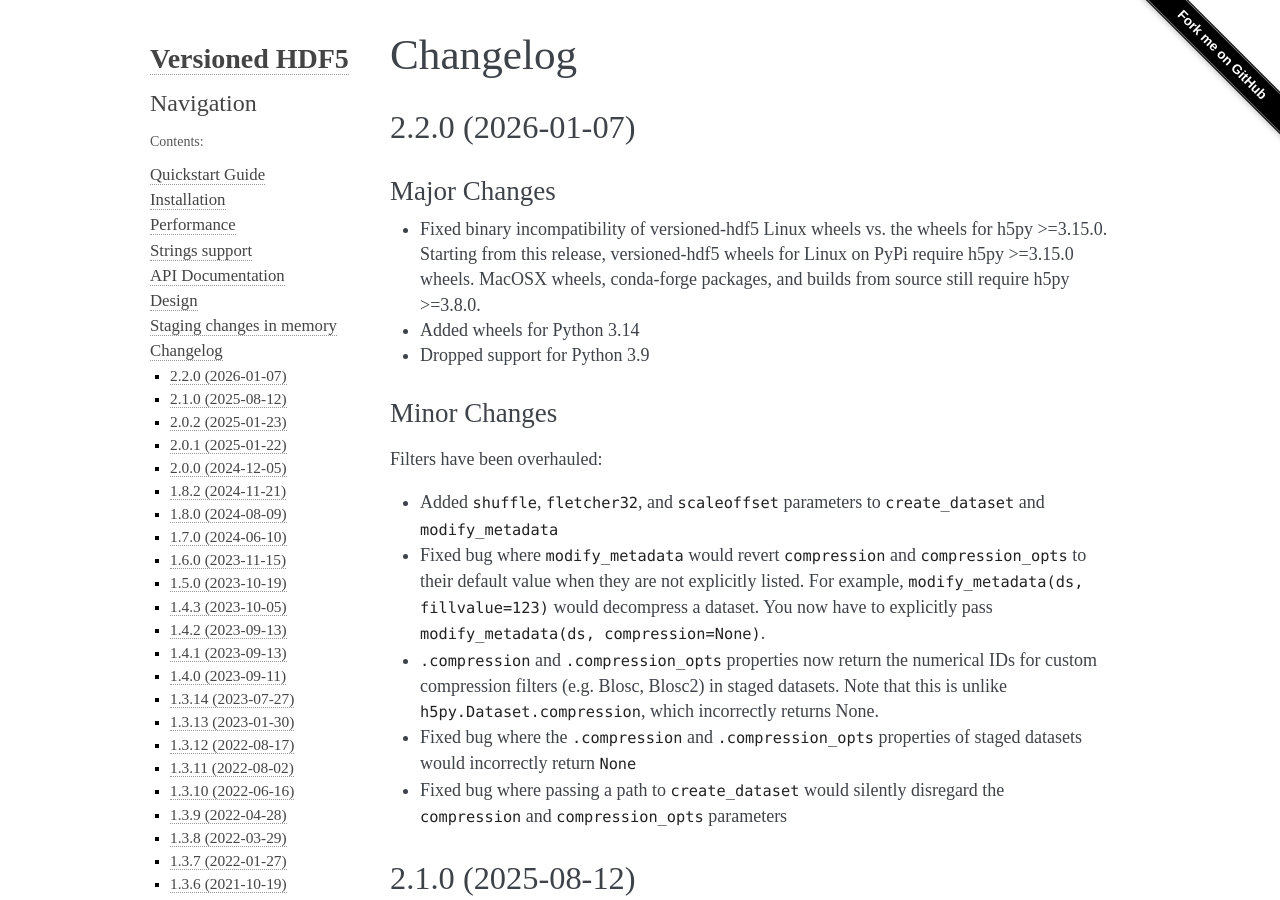
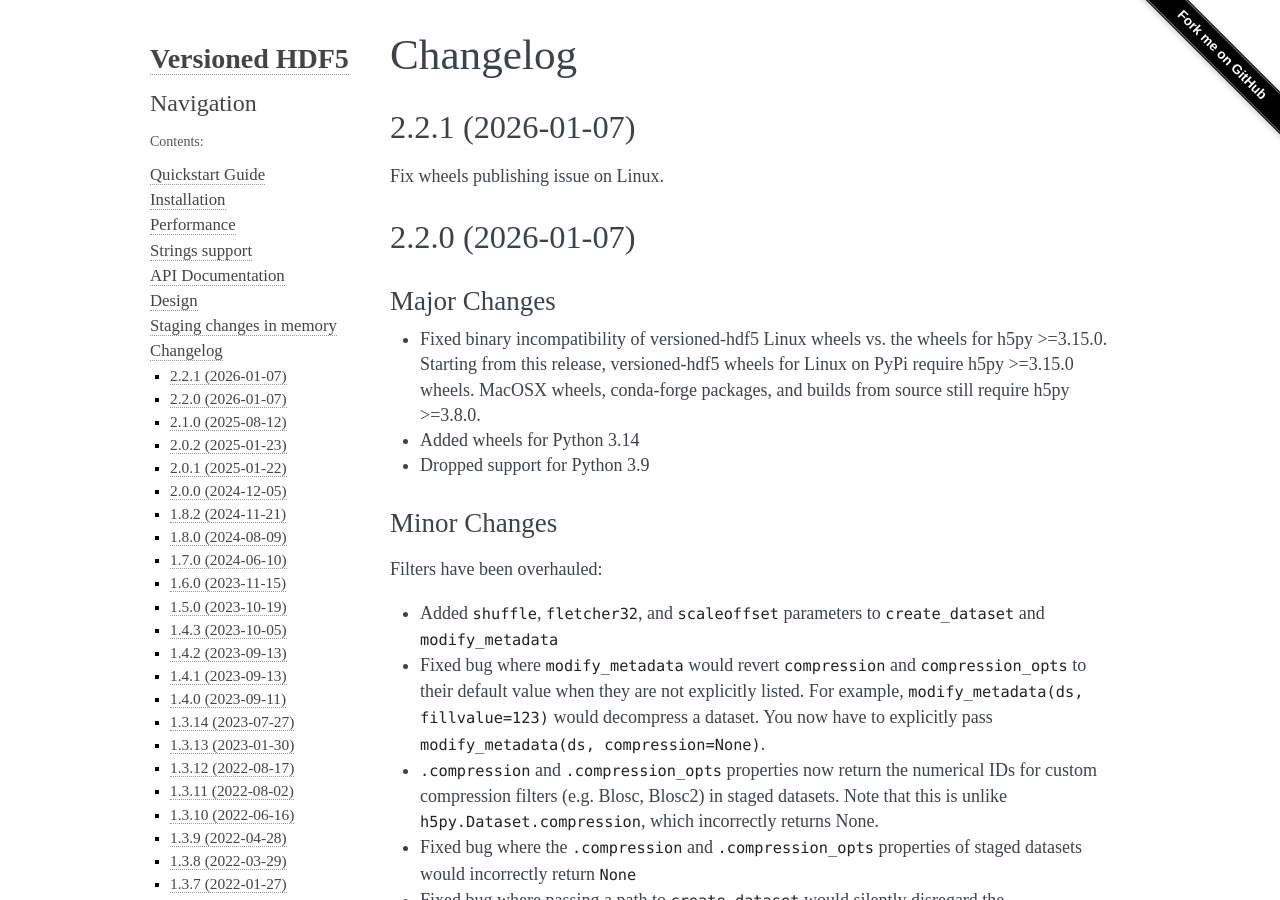
Before and after one commit to deshaw/versioned-hdf5, a Sphinx documentation site: the page built from docs/changelog.md, in a window 1280 px wide and 900 px high. Built offline with Sphinx 7.4.7, drawn with Linux system fonts in a browser that asks for light colours.

Commit message:
Fix wheels publishing issue on Linux (#473)

```diff
--- a/docs/changelog.md
+++ b/docs/changelog.md
@@ -1,5 +1,9 @@
 Changelog
 =========
+
+## 2.2.1 (2026-01-07)
+
+Fix wheels publishing issue on Linux.
 
 ## 2.2.0 (2026-01-07)
 
```
Also changed, not shown: 1 other file.
